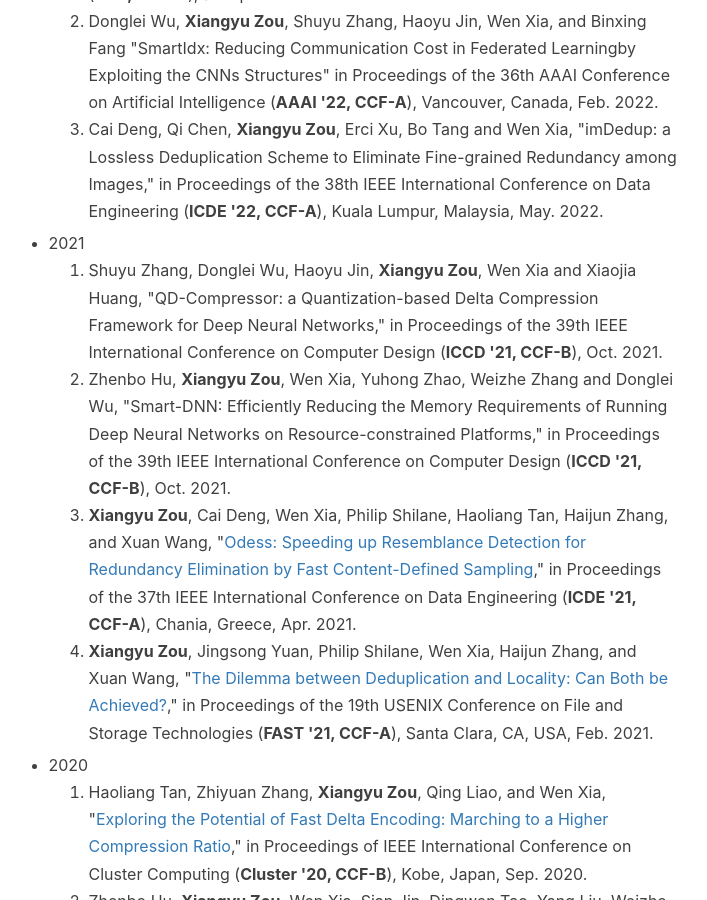
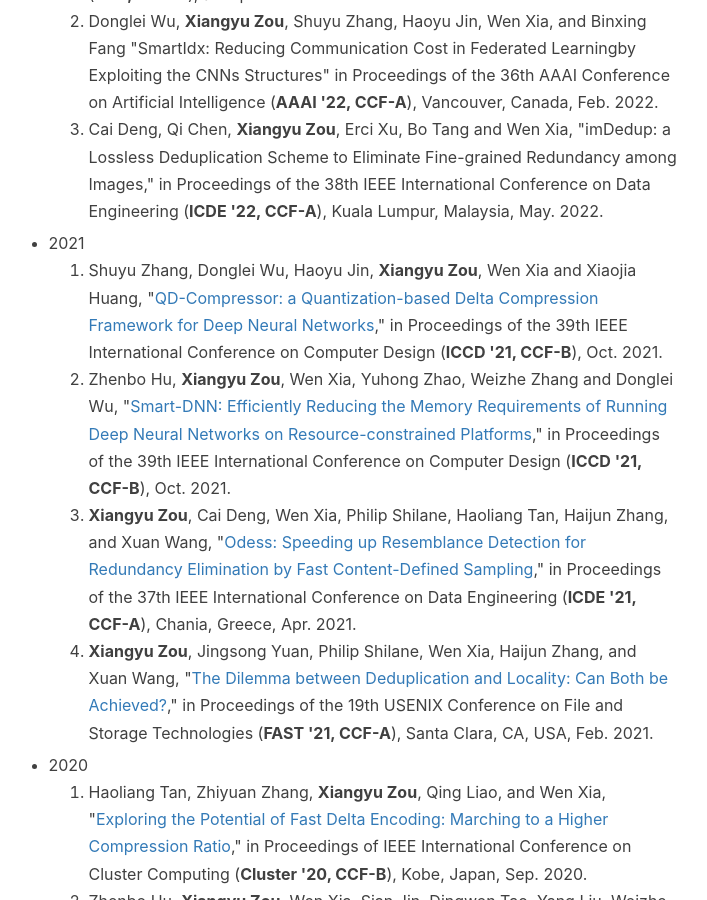
Before and after one commit to Borelset/borelset.github.io, a Jekyll site: the page built from about.html, in a window 1280 px wide and 900 px high, scrolled down 1020 px. Shown: the whole window, without its empty margins (159-866 px from the left). Built offline with Jekyll 4.4.1, drawn with Linux system fonts in a browser that asks for light colours; nearby versions of some CDN libraries; comment, search, counter and statistics services are not loaded; part of the change alters nothing that is shown.

```diff
--- a/about.html
+++ b/about.html
@@ -111,12 +111,12 @@ header-img: "img/about-bg.jpg"
         <li>2021</li>
         <ol>
             <li>Shuyu Zhang, Donglei Wu, Haoyu Jin, <strong>Xiangyu Zou</strong>, Wen Xia and Xiaojia Huang,
-                "QD-Compressor: a Quantization-based Delta Compression Framework for Deep Neural Networks,"
+                "<a href="https://ieeexplore.ieee.org/document/9643728">QD-Compressor: a Quantization-based Delta Compression Framework for Deep Neural Networks</a>,"
                 in Proceedings of the 39th IEEE International Conference on Computer Design (<strong>ICCD '21, CCF-B</strong>),
                 Oct. 2021.
             </li>
             <li>Zhenbo Hu, <strong>Xiangyu Zou</strong>, Wen Xia, Yuhong Zhao, Weizhe Zhang and Donglei Wu,
-                "Smart-DNN: Efficiently Reducing the Memory Requirements of Running Deep Neural Networks on Resource-constrained Platforms,"
+                "<a href="https://ieeexplore.ieee.org/document/9643723">Smart-DNN: Efficiently Reducing the Memory Requirements of Running Deep Neural Networks on Resource-constrained Platforms</a>,"
                 in Proceedings of the 39th IEEE International Conference on Computer Design (<strong>ICCD '21, CCF-B</strong>),
                 Oct. 2021.
             </li>
```
